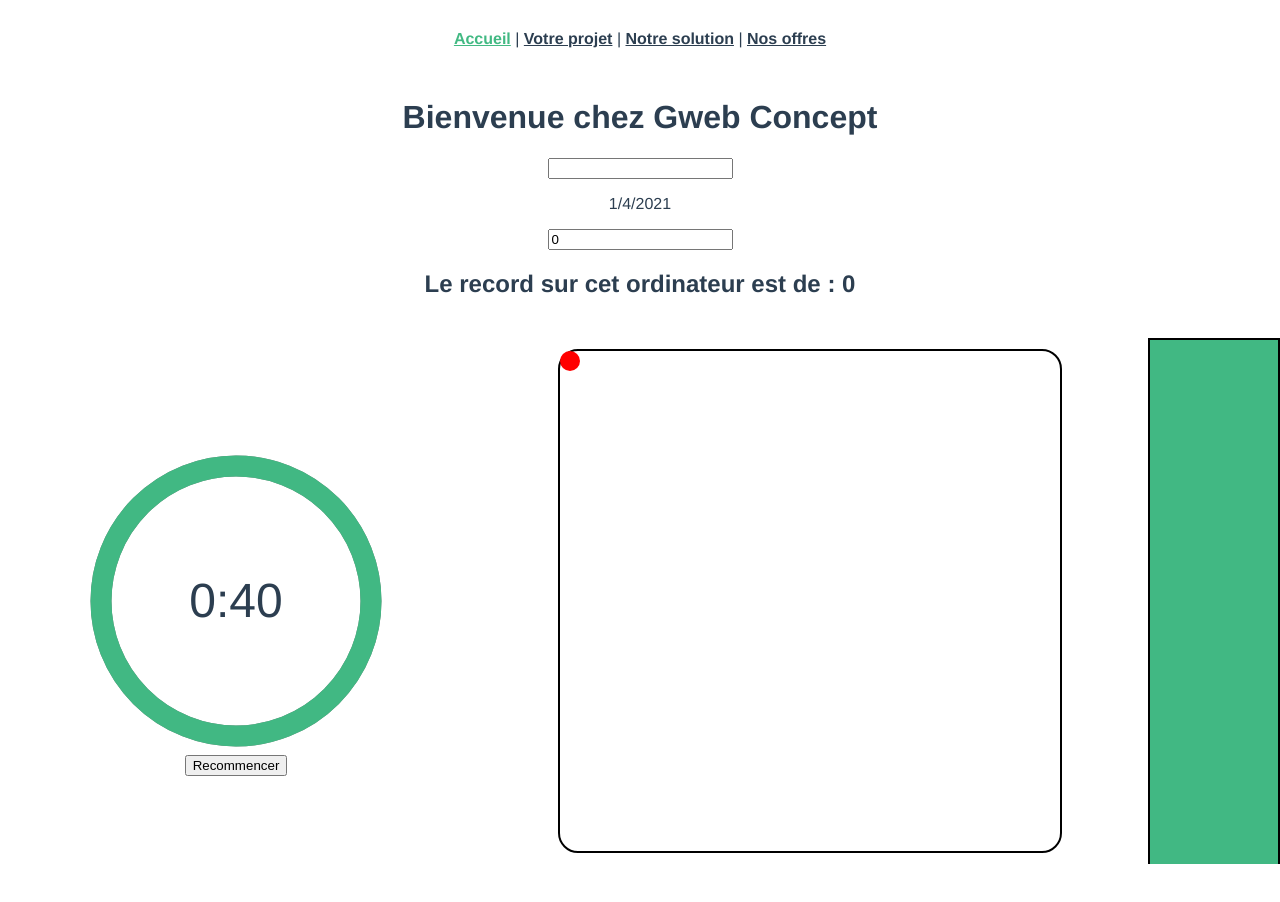
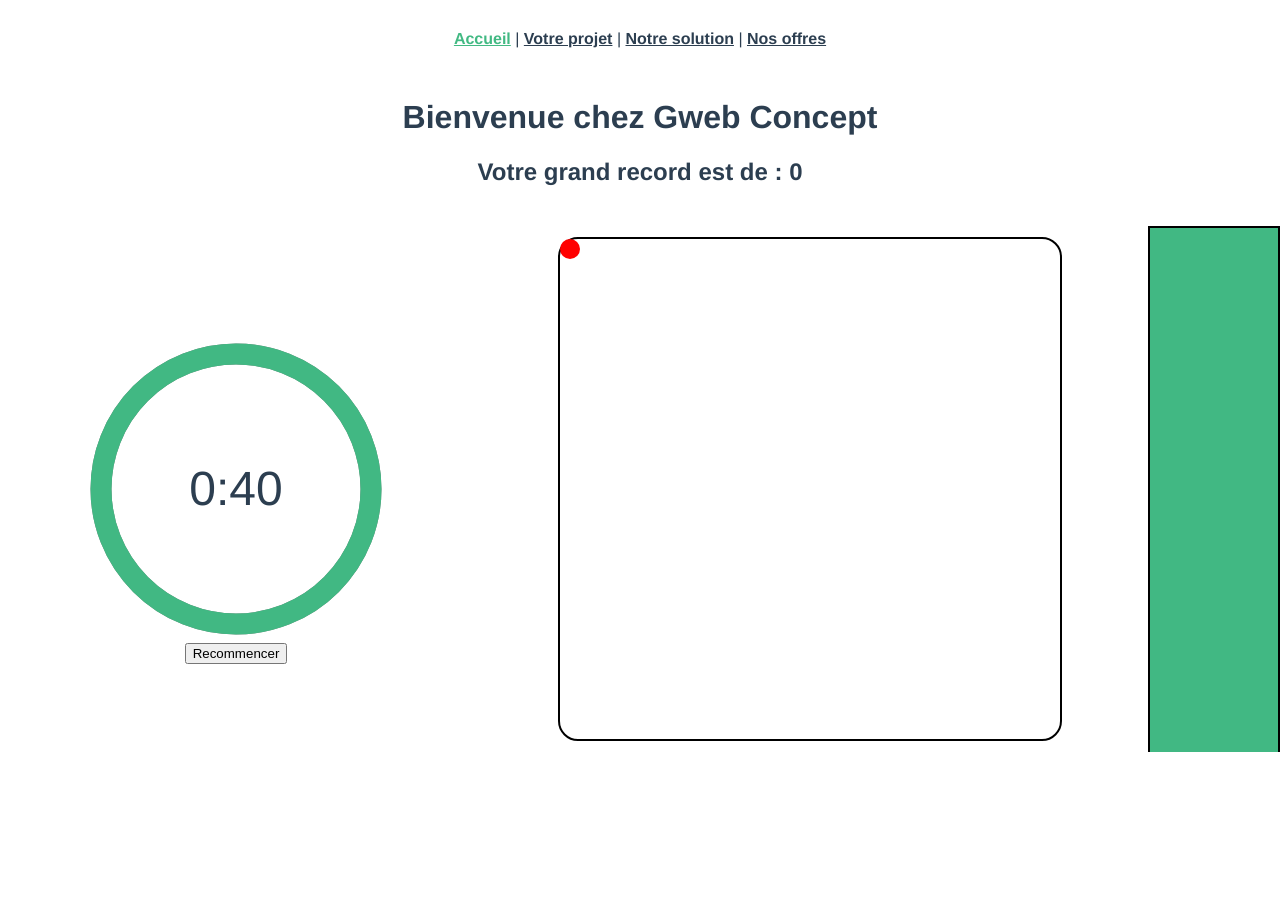
Before and after one commit to guillaumeC76/Gweb-Concept-VueJs, a Vue app: page /#/ in a window 1280 px wide. After the commit the page ends 800 px from the top, so only its background shows below. Built offline with nearby package versions, Linux system fonts and the light colour scheme.

Commit message:
Mise en forme

```diff
--- a/src/components/HelloWorld.vue
+++ b/src/components/HelloWorld.vue
@@ -1,30 +1,11 @@
 <template>
   <div class="hello">
     <h1>{{ msg }}</h1>
-    <p v-if="ecrire()">Mon message : {{ message }}</p>
-    <input v-model="message">
   </div>
 </template>
 
 <script>
   export default {
-  methods: {
-    ecrire() {
-      if(this.message === '') {
-        this.ecriture = false
-      } else {
-        this.ecriture = true;
-        return this.message;
-      }
-    },
-
-  },
-  data () {
-    return {
-      message: '',
-      ecriture: false
-    }
-  },
     name: "HelloWorld",
     props: {
       msg: String,
--- a/src/views/Accueil.vue
+++ b/src/views/Accueil.vue
@@ -1,15 +1,7 @@
 <template>
   <div class="home">
     <HelloWorld msg="Bienvenue chez Gweb Concept" />
-    <p>{{ formattedDate }}</p>
-    <p v-on:keyup.enter="nombre++"></p>
-    <input
-      v-on:keyup.up="nombre++"
-      v-on:keyup.down="nombre--"
-      type="text"
-      :value="nombre"
-    />
-    <h2>Le record sur cet ordinateur est de : {{ record > 0 ? record : 0 }}</h2>
+    <h2>Votre grand record est de : {{ record > 0 ? record : 0 }}</h2>
     <div class="theFlex">
       <div class="base-timer">
         <svg
@@ -86,7 +78,6 @@
 
   data() {
     return {
-      nombre: 0,
       clique: 0,
       timePassed: 0,
       timerInterval: null,
```
